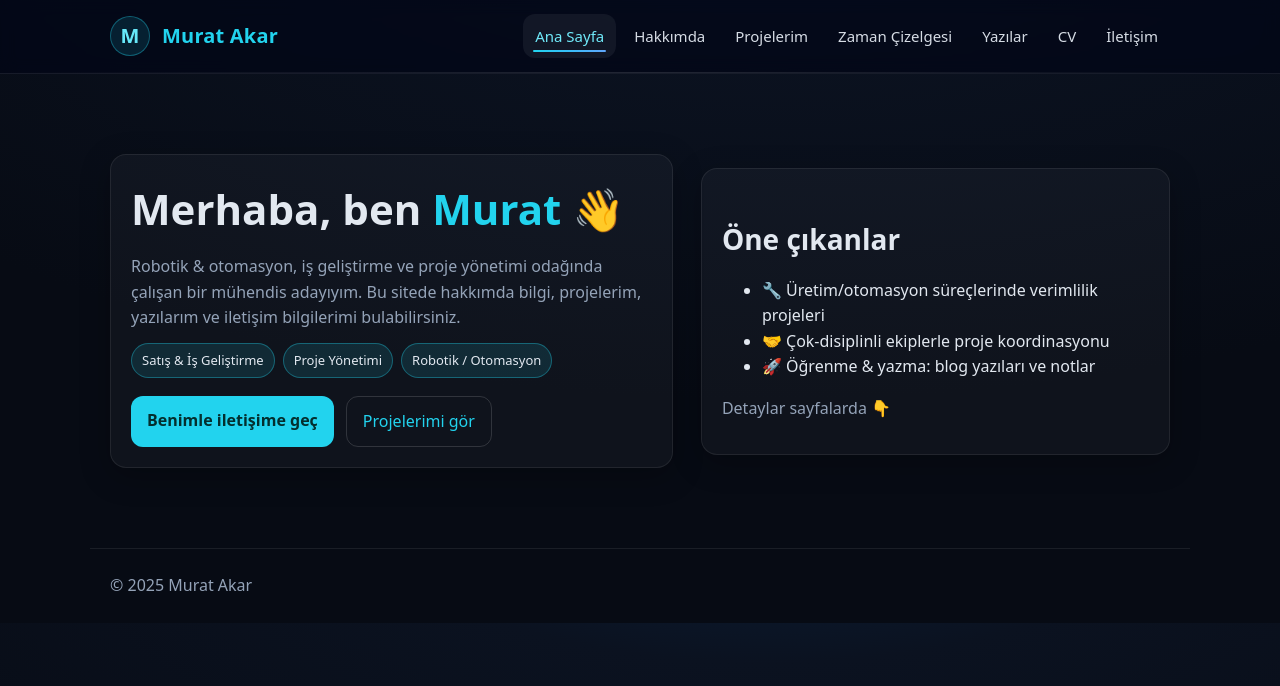
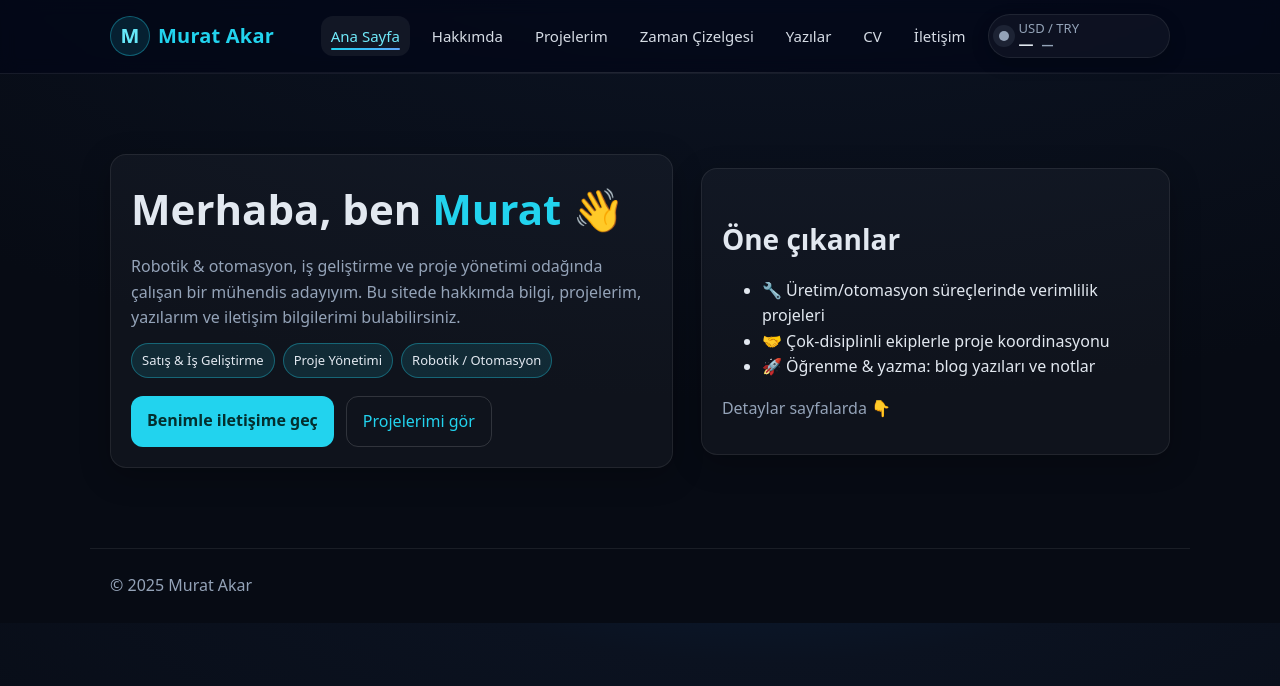
Before and after one commit to akarmurrat/muratakar-handshake, a Next.js app: page / in a window 1280 px wide. Shown: the top 686 px of the page. Built offline with nearby package versions, Linux system fonts and the light colour scheme; no server answers.

Commit message:
Update Navbar.jsx

```diff
--- a/components/Navbar.jsx
+++ b/components/Navbar.jsx
@@ -1,6 +1,7 @@
 'use client'
 import Link from 'next/link'
 import { useRouter } from 'next/router'
+import UsdTicker from './UsdTicker'   // 👈 ekledik
 
 const LINKS = [
   { href: '/',        label: 'Ana Sayfa' },
@@ -16,16 +17,20 @@ export default function Navbar(){
   const { pathname } = useRouter()
   return (
     <header className="navbar">
-      <nav className="navbar-inner">
-        <Link href="/" className="brand">
+      <nav className="navbar-inner" style={{display:'flex',alignItems:'center',justifyContent:'space-between',gap:16}}>
+        {/* Sol: Marka */}
+        <Link href="/" className="brand" style={{display:'inline-flex',alignItems:'center',gap:8}}>
           <span className="brand-badge">M</span>
           <span>Murat Akar</span>
         </Link>
-        <div className="menu">
+
+        {/* Sağ: Menü + USD Ticker */}
+        <div style={{display:'flex',alignItems:'center',gap:12}}>
+          <div className="menu" style={{display:'flex',alignItems:'center',gap:12}}>
             {LINKS.map(link => {
               const active = pathname === link.href || (link.href !== '/' && pathname.startsWith(link.href))
               return (
-              <Link key={link.href} href={link.href} className={active ? 'active' : ''}>
+                <Link key={link.href} href={link.href} className={active ? 'active' : ''} style={{position:'relative',padding:'8px 10px',borderRadius:12}}>
                   <span className="pill" aria-hidden="true"></span>
                   <span>{link.label}</span>
                   <span className="underline" aria-hidden="true"></span>
@@ -33,6 +38,10 @@ export default function Navbar(){
               )
             })}
           </div>
+
+          {/* 👇 Canlı USD/TRY */}
+          <UsdTicker intervalMs={30000} maxPoints={30} />
+        </div>
       </nav>
       <div className="footer-line"></div>
     </header>
```
Lines whose indentation alone changed are shown as unchanged.
